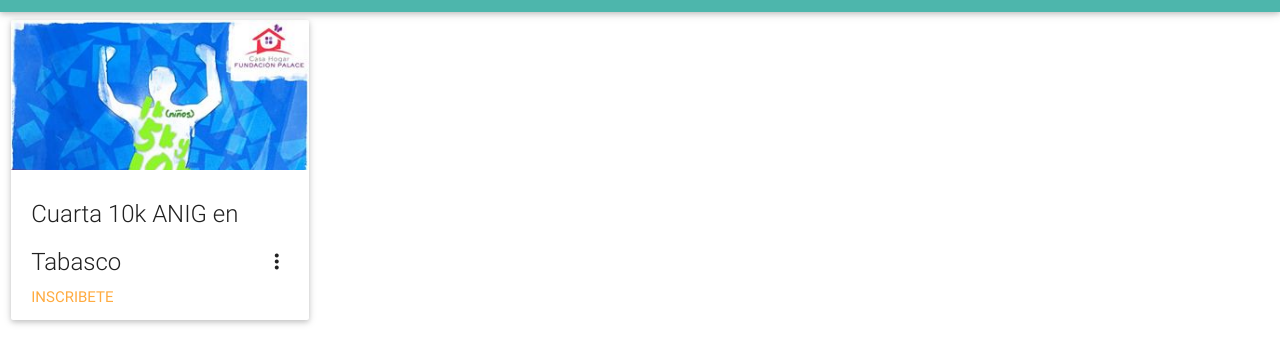
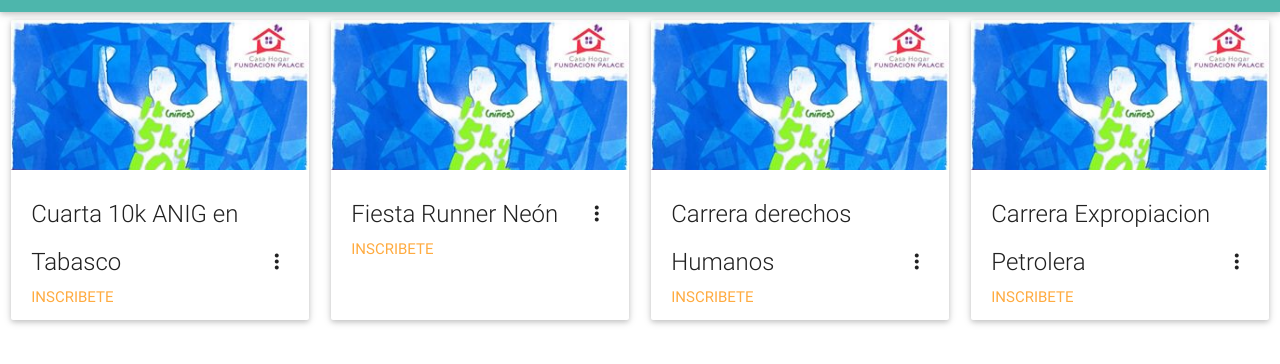
Before and after one commit to Gerax10/wave-runner, a plain HTML site: page wave-runner/competencias.html in a window 1280 px wide. Shown: the part 52-416 px from the top of the page. Drawn offline with nearby package versions, Linux system fonts and the light colour scheme.

Commit message:
4 más targetas de competencia

```diff
--- a/wave-runner/competencias.html
+++ b/wave-runner/competencias.html
@@ -65,10 +65,10 @@
          </div>
        </div>
          </div>
-<!--          <div class="col s12 m6 l3">
+          <div class="col s12 m6 l3">
            <div class="card small">
          <div class="card-image waves-effect waves-block waves-light">
-           <img class="activator" src="img/maraton.jpg">
+           <img class="activator" src="img/maraton.jpg" alt="#">
          </div>
          <div class="card-content">
            <span class="card-title activator grey-text text-darken-4">Fiesta Runner Neón<i class="mdi-navigation-more-vert right"></i></span>
@@ -83,7 +83,7 @@
           <div class="col s12 m6 l3">
            <div class="card small">
          <div class="card-image waves-effect waves-block waves-light">
-           <img class="activator" src="img/maraton.jpg">
+           <img class="activator" src="img/maraton.jpg" alt="#">
          </div>
          <div class="card-content">
            <span class="card-title activator grey-text text-darken-4">Carrera derechos Humanos<i class="mdi-navigation-more-vert right"></i></span>
@@ -98,7 +98,7 @@
           <div class="col s12 m6 l3">
            <div class="card small">
          <div class="card-image waves-effect waves-block waves-light">
-           <img class="activator" src="img/maraton.jpg">
+           <img class="activator" src="img/maraton.jpg" alt="#">
          </div>
          <div class="card-content">
            <span class="card-title activator grey-text text-darken-4">Carrera Expropiacion Petrolera<i class="mdi-navigation-more-vert right"></i></span>
@@ -109,7 +109,7 @@
            <p>Diviértete apoyando al gran proyecto de Fundación Palace.. La Casa Hogar necesita de todos nosotros.</p>
          </div>
        </div>
-         </div>-->
+         </div>
      </div>
     </body>
 </html>
```
